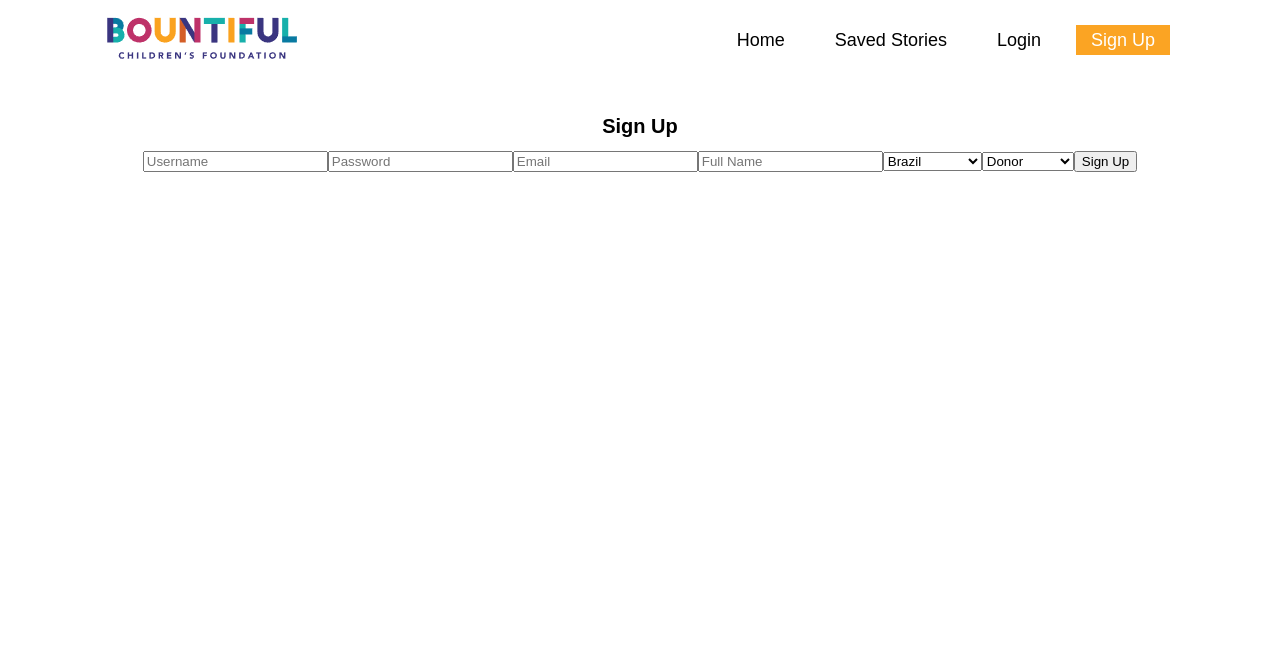
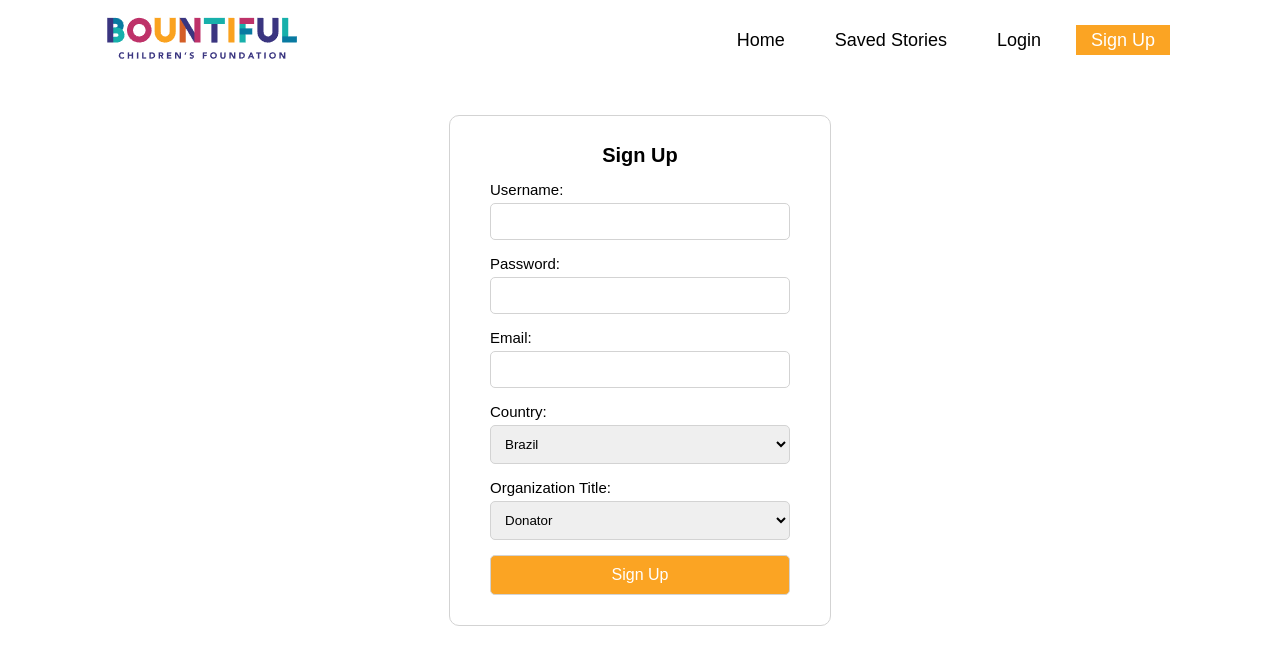
Before and after one commit to remarkable-story/Kieran-Vieira-Front-End, a React (Create React App) app in the folder client/: page /sign-up in a window 1280 px wide. Shown: the top 664 px of the page. Built offline with nearby package versions, Linux system fonts and the light colour scheme.

Commit message:
Added link to backend for stories and styled login pages

```diff
--- a/client/src/App.js
+++ b/client/src/App.js
@@ -12,7 +12,7 @@ import StoryPageView from './views/StoryPageView'
 import './App.css';
 
 const PageContentContainer = styled.div`
-  width: 1100px;
+  width: 85%;
   margin: 15px auto;
   text-align: center;
 `;
--- a/client/src/components/LoginForm/LoginForm.js
+++ b/client/src/components/LoginForm/LoginForm.js
@@ -1,24 +1,54 @@
 import React from 'react';
+import styled from 'styled-components'
+
+const Login = styled.form`
+    width: 300px;
+    margin: 0 auto;
+    display: flex;
+    flex-direction: column;
+    text-align: start;
+    h2{
+        margin: 0 0 5px 0;
+        font-weight: 400;
+    }
+    input,select,button{
+        margin-bottom: 15px;
+        padding: 10px;
+        border-radius: 5px;
+        border: 1px solid lightgray;
+    }
+    button{
+        font-size: 1.6rem;
+        font-weight: 500;
+        background-color: #FBA423;
+        color: white;
+        &:hover{
+            transition: 0.2s;
+            cursor: pointer;
+            background-color: #C12E6A;
+        }
+    }
+`;
 
 const LoginForm = props => {
     return(
-        <form onSubmit={props.loginUser}>
+        <Login onSubmit={props.loginUser}>
+            <h2>Username:</h2>
             <input
                 type="text"
-                placeholder="Username"
                 name="username"
                 value={props.loginInfo.username}
                 onChange={props.handleLoginChange}
             />
+            <h2>Password:</h2>
             <input
                 type="password"
-                placeholder="Password"
                 name="password"
                 value={props.loginInfo.password}
                 onChange={props.handleLoginChange}
             />
             <button type="submit">Login</button>
-        </form>
+        </Login>
     )
 }
 
--- a/client/src/components/SignUpForm/SignUpForm.js
+++ b/client/src/components/SignUpForm/SignUpForm.js
@@ -1,42 +1,64 @@
 import React from 'react';
+import styled from 'styled-components';
+
+const SignUp = styled.form`
+    width: 300px;
+    margin: 0 auto;
+    display: flex;
+    flex-direction: column;
+    text-align: start;
+    h2{
+        margin: 0 0 5px 0;
+        font-weight: 400;
+    }
+    input,select,button{
+        margin-bottom: 15px;
+        padding: 10px;
+        border-radius: 5px;
+        border: 1px solid lightgray;
+    }
+    button{
+        font-size: 1.6rem;
+        font-weight: 500;
+        background-color: #FBA423;
+        color: white;
+        &:hover{
+            transition: 0.2s;
+            cursor: pointer;
+            background-color: #C12E6A;
+        }
+    }
+`;
 
 const SignUpForm = props => {
     return(
-        <form onSubmit={props.signUpUser}>
+        <SignUp onSubmit={props.signUpUser}>
+                    <h2>Username:</h2>
                     <input
                         type="text"
-                        placeholder="Username"
                         name="username"
                         value={props.userInfo.username}
                         onChange={props.handleSignUpChange}
                         required
                     />
+                    <h2>Password:</h2>
                     <input
                         type="password"
-                        placeholder="Password"
                         name="password"
                         value={props.userInfo.password}
                         onChange={props.handleSignUpChange}
                         required
                     />
+                    <h2>Email:</h2>
                     <input
                         type="text"
-                        placeholder="Email"
                         name="email"
                         value={props.userInfo.email}
                         onChange={props.handleSignUpChange}
                         required
                     />
-                    <input
-                        type="text"
-                        placeholder="Full Name"
-                        name="fullname"
-                        value={props.userInfo.fullname}
-                        onChange={props.handleSignUpChange}
-                        required
-                    />
+                    <h2>Country:</h2>
                     <select
-                        placeholder="Country"
                         name="country"
                         value={props.userInfo.country}
                         onChange={props.handleSignUpChange}
@@ -61,19 +83,19 @@ const SignUpForm = props => {
                         <option value="Sierra Leone">Sierra Leone</option>
                         <option value="Zimbabwe">Zimbabwe</option>
                     </select>
+                    <h2>Organization Title:</h2>
                     <select
                         type="text"
-                        placeholder="Organization Title"
-                        name="orgTitle"
-                        value={props.userInfo.orgTitle}
+                        name="title"
+                        value={props.userInfo.title}
                         onChange={props.handleSignUpChange}
                         required
                     >
-                        <option value="donor">Donor</option>
-                        <option value="coordinator">Coordinator</option>
+                        <option value="donator">Donator</option>
+                        <option value="coordinator">Co-ordinator</option>
                     </select>
                     <button type="submit">Sign Up</button>
-                </form>
+                </SignUp>
     )
 }
 
--- a/client/src/components/StoryComponents/StoryCards/StoryCard.js
+++ b/client/src/components/StoryComponents/StoryCards/StoryCard.js
@@ -1,6 +1,8 @@
 import React from 'react';
 import styled from 'styled-components';
-import { Link } from 'react-router-dom'
+import { Link } from 'react-router-dom';
+
+import stockImg from '../../../assets/stock-1.jpg'
 
 const Story = styled.div`
     width: 300px;
@@ -14,8 +16,8 @@ const Story = styled.div`
     img{
         width: 100%;
         height: auto;
-        border-top-left-radius:15px;
-        border-top-right-radius:15px;
+        border-top-left-radius:10px;
+        border-top-right-radius:10px;
     }
     div{
         padding: 15px;
@@ -40,10 +42,10 @@ const StoryCard = props => {
     return(
         <Story>
             <Link to={`story/${props.story.id}`}>
-                <img src={props.story.img} alt=''/>
+                <img src={stockImg} alt=''/>
                 <div>
                     <h1>{props.story.country}</h1>
-                    <p>{props.story.shortDescription}</p>
+                    <p>{props.story.description}</p>
                 </div>
             </Link>
         </Story>
--- a/client/src/index.js
+++ b/client/src/index.js
@@ -6,10 +6,12 @@ import { createStore, applyMiddleware } from 'redux';
 import thunk from 'redux-thunk';
 import logger from 'redux-logger';
 
+import rootReducer from './store/reducers'
+
 import App from './App';
 
 const store = createStore(
-    () => {},//reducer
+    rootReducer,
     applyMiddleware( thunk, logger )
 )
 
--- a/client/src/store/actions/index.js
+++ b/client/src/store/actions/index.js
@@ -0,0 +1,12 @@
+import axios from 'axios';
+
+export const FETCHING_STORIES_START = 'FETCHING_STORIES_START'
+export const FETCHING_STORIES_SUCCESS = 'FETCHING_STORIES_SUCCESS'
+export const FETCHING_STORIES_FAILURE = 'FETCHING_STORIES_FAILURE'
+
+export const fetchStories = () => dispatch => {
+    dispatch({ type: FETCHING_STORIES_START })
+    axios.get('https://remarkable-story-backend.herokuapp.com/api/stories')
+        .then(res => dispatch({ type:FETCHING_STORIES_SUCCESS , payload:res.data }))
+        .catch(err => dispatch({ type:FETCHING_STORIES_FAILURE , payload:err }))
+}
--- a/client/src/store/reducers/index.js
+++ b/client/src/store/reducers/index.js
@@ -1,6 +1,6 @@
 import { combineReducers } from 'redux';
-import { } from './'
+import { storyFetcher } from './storyFetcher'
 
 export default combineReducers({
-
+    storyFetcher
 })
--- /dev/null
+++ b/client/src/store/reducers/storyFetcher.js
@@ -0,0 +1,37 @@
+import {
+    FETCHING_STORIES_START,
+    FETCHING_STORIES_SUCCESS,
+    FETCHING_STORIES_FAILURE,
+} from '../actions'
+
+const initialState = {
+    stories: [],
+    isFetchingStories: false,
+    error: ''
+}
+
+export const storyFetcher = (state = initialState, action) => {
+    switch(action.type){
+        case FETCHING_STORIES_START:
+            return{
+                ...state,
+                isFetchingStories: true,
+                error: ''
+            }
+        case FETCHING_STORIES_SUCCESS:
+            return{
+                ...state,
+                isFetchingStories: false,
+                stories: action.payload,
+                error: ''
+            }
+        case FETCHING_STORIES_FAILURE:
+            return{
+                ...state,
+                isFetchingStories: false,
+                error: action.payload
+            }
+        default:
+            return state
+    }
+}
--- a/client/src/views/HomePageView.js
+++ b/client/src/views/HomePageView.js
@@ -1,58 +1,34 @@
 import React from 'react';
+import { connect } from 'react-redux';
 
-import stockImg from '../assets/stock-1.jpg'
+import { fetchStories } from '../store/actions'
+
 import HomeContent from '../components/HomePage/HomeContent'
 import homeConditional from '../components/HomePage/homeConditional';
 
 class HomePageView extends React.Component{
-    state = {
-        mockData:[
-            {
-                id: 0,
-                title: 'Story Name Here',
-                country: 'countryName',
-                img: stockImg,
-                shortDescription: 'Morbi in suscipit orci. Quisque ut nunc scelerisque, scelerisque libero eu, gravida elit. In et semper elit. Mauris cursus lacus lacus, ut lobortis.',
-                description: 'Morbi in suscipit orci. Quisque ut nunc scelerisque, scelerisque libero eu, gravida elit. In et semper elit. Mauris cursus lacus lacus, ut lobortis est aliquet sit amet. Pellentesque habitant morbi tristique senectus et netus et malesuada fames ac turpis egestas. Aenean viverra ut nibh eu pulvinar. Aliquam diam justo, tincidunt ac urna vel, varius porta nulla.',
-                date: '05/02/2089'
-            },
-            {
-                id: 1,
-                title: 'Story Name Here',
-                country: 'countryName',
-                img: stockImg,
-                shortDescription: 'Morbi in suscipit orci. Quisque ut nunc scelerisque, scelerisque libero eu, gravida elit. In et semper elit. Mauris cursus lacus lacus, ut lobortis.',
-                description: 'Morbi in suscipit orci. Quisque ut nunc scelerisque, scelerisque libero eu, gravida elit. In et semper elit. Mauris cursus lacus lacus, ut lobortis est aliquet sit amet. Pellentesque habitant morbi tristique senectus et netus et malesuada fames ac turpis egestas. Aenean viverra ut nibh eu pulvinar. Aliquam diam justo, tincidunt ac urna vel, varius porta nulla.',
-                date: '05/02/2089'
-            },
-            {
-                id: 2,
-                title: 'Story Name Here',
-                country: 'countryName',
-                img: stockImg,
-                shortDescription: 'Morbi in suscipit orci. Quisque ut nunc scelerisque, scelerisque libero eu, gravida elit. In et semper elit. Mauris cursus lacus lacus, ut lobortis.',
-                description: 'Morbi in suscipit orci. Quisque ut nunc scelerisque, scelerisque libero eu, gravida elit. In et semper elit. Mauris cursus lacus lacus, ut lobortis est aliquet sit amet. Pellentesque habitant morbi tristique senectus et netus et malesuada fames ac turpis egestas. Aenean viverra ut nibh eu pulvinar. Aliquam diam justo, tincidunt ac urna vel, varius porta nulla.',
-                date: '05/02/2089'
-            },
-            {
-                id: 3,
-                title: 'Story Name Here',
-                country: 'countryName',
-                img: stockImg,
-                shortDescription: 'Morbi in suscipit orci. Quisque ut nunc scelerisque, scelerisque libero eu, gravida elit. In et semper elit. Mauris cursus lacus lacus, ut lobortis.',
-                description: 'Morbi in suscipit orci. Quisque ut nunc scelerisque, scelerisque libero eu, gravida elit. In et semper elit. Mauris cursus lacus lacus, ut lobortis est aliquet sit amet. Pellentesque habitant morbi tristique senectus et netus et malesuada fames ac turpis egestas. Aenean viverra ut nibh eu pulvinar. Aliquam diam justo, tincidunt ac urna vel, varius porta nulla.',
-                date: '05/02/2089'
-            }
-        ]
+    componentDidMount(){
+        this.props.fetchStories()
     }
 
     render(){
         return(
-            <ConditionalView loggedIn={true} stories={this.state.mockData}/>
+            <ConditionalView loggedIn={true} stories={this.props.stories}/>
         )
     }
 }
 
 const ConditionalView = homeConditional(HomeContent)
 
-export default HomePageView
+const mapStateToProps = state => {
+    return{
+        stories: state.storyFetcher.stories
+    }
+}
+
+export default connect(
+    mapStateToProps,
+    {
+        fetchStories
+    }
+)(HomePageView)
--- a/client/src/views/LoginPageView.js
+++ b/client/src/views/LoginPageView.js
@@ -1,6 +1,15 @@
 import React from 'react'
+import styled from 'styled-components'
 
 import LoginForm from '../components/LoginForm/LoginForm'
+
+const FormContainer = styled.div`
+    width: 350px;
+    margin: 0 auto;
+    padding: 15px;
+    border: 1px solid lightgray;
+    border-radius: 10px;
+`;
 
 class LoginPageView extends React.Component{
     state = {
@@ -34,14 +43,14 @@ class LoginPageView extends React.Component{
 
     render(){
         return(
-            <div>
+            <FormContainer>
                 <h1>Login</h1>
                 <LoginForm
                     loginInfo={this.state.loginInfo}
                     handleLoginChange={this.handleLoginChange}
                     loginUser={this.loginUser}
                 />
-            </div>
+            </FormContainer>
         )
     }
 }
--- a/client/src/views/SignUpView.js
+++ b/client/src/views/SignUpView.js
@@ -1,6 +1,15 @@
 import React from 'react'
+import styled from 'styled-components';
 
 import SignUpForm from '../components/SignUpForm/SignUpForm'
+
+const FormContainer = styled.div`
+    width: 350px;
+    margin: 0 auto;
+    padding: 15px;
+    border: 1px solid lightgray;
+    border-radius: 10px;
+`;
 
 class SignUpView extends React.Component{
     state = {
@@ -8,9 +17,8 @@ class SignUpView extends React.Component{
             username: '',
             password: '',
             email: '',
-            fullname: '',
             country: '',
-            orgTitle: '',
+            title: '',
         }
     }
 
@@ -32,9 +40,8 @@ class SignUpView extends React.Component{
                 username: '',
                 password: '',
                 email: '',
-                fullname: '',
                 country: '',
-                orgTitle: '',
+                title: '',
             }
         });
         this.props.history.push('/')
@@ -42,14 +49,14 @@ class SignUpView extends React.Component{
 
     render(){
         return(
-            <div>
+            <FormContainer>
                 <h1>Sign Up</h1>
                 <SignUpForm
                     signUpUser={this.signUpUser}
                     handleSignUpChange={this.handleSignUpChange}
                     userInfo={this.state.userInfo}
                 />
-            </div>
+            </FormContainer>
         )
     }
 }
```
